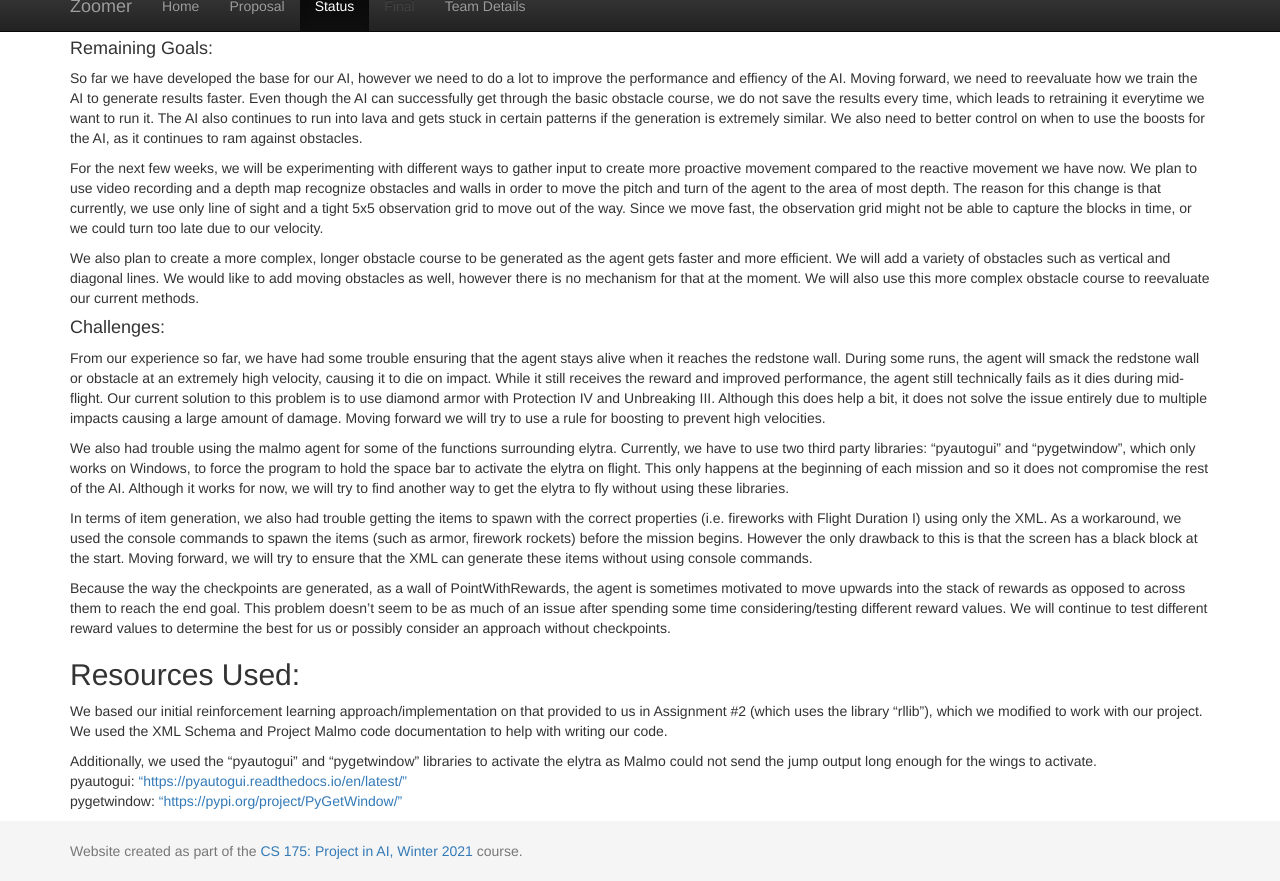
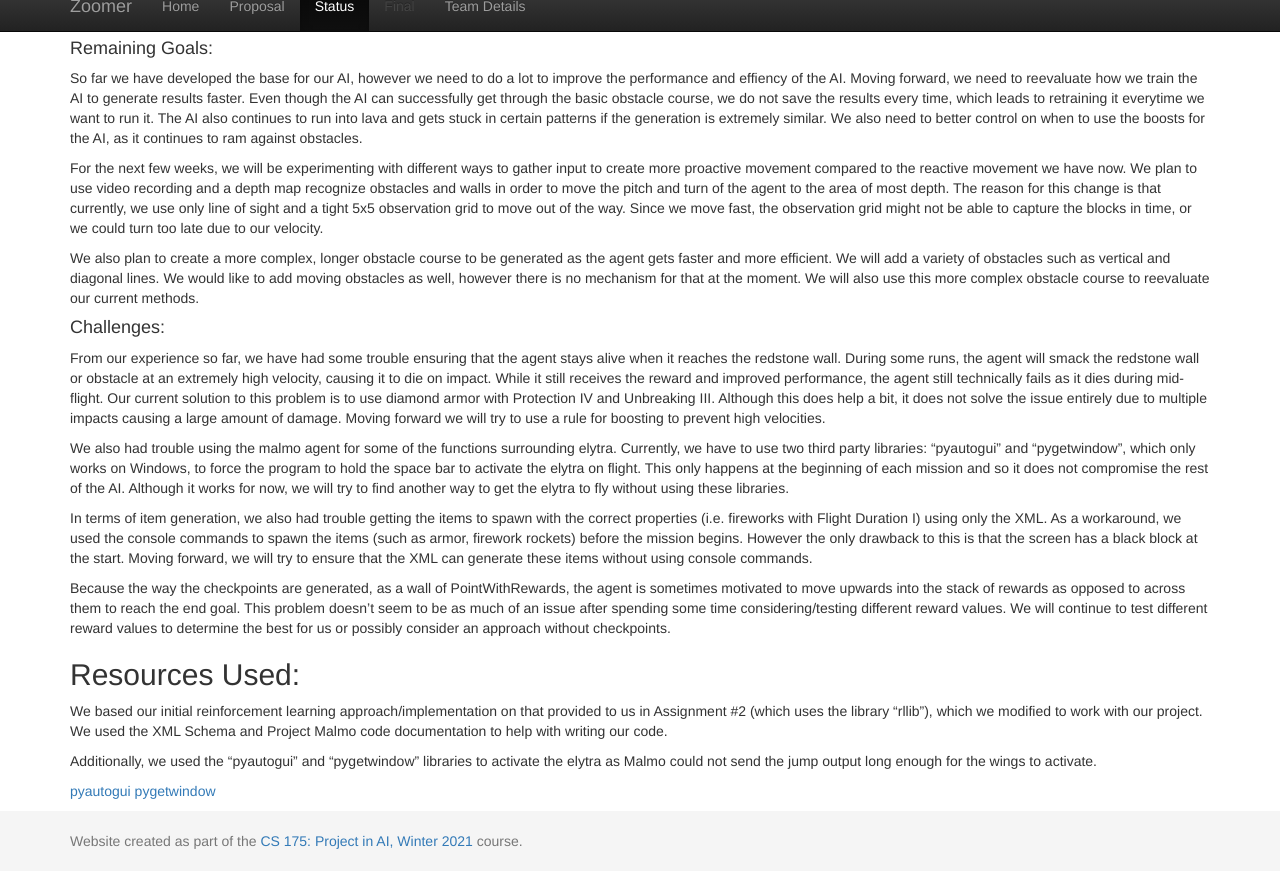
Before and after one commit to Globins/RedstoneEngineer, a Jekyll site: the page built from docs/status.md, in a window 1280 px wide and 900 px high, scrolled down 1917 px, cut to the strip 19-900 px from the top of the window. Built offline with Jekyll 4.4.1, drawn with Linux system fonts in a browser that asks for light colours; some of the changed lines change nothing that is shown.

Commit message:
Update status.md

```diff
--- a/docs/status.md
+++ b/docs/status.md
@@ -51,6 +51,7 @@ Because the way the checkpoints are generated, as a wall of PointWithRewards, th
 <h2>Resources Used:</h2>
 We based our initial reinforcement learning approach/implementation on that provided to us in Assignment #2 (which uses the library “rllib”), which we modified to work with our project. We used the XML Schema and Project Malmo code documentation to help with writing our code.
 
-Additionally, we used the “pyautogui” and “pygetwindow” libraries to activate the elytra as Malmo could not send the jump output long enough for the wings to activate.<br>
-pyautogui: <a href="url">"https://pyautogui.readthedocs.io/en/latest/"</a><br>
-pygetwindow: <a href="url">"https://pypi.org/project/PyGetWindow/"</a>
+Additionally, we used the “pyautogui” and “pygetwindow” libraries to activate the elytra as Malmo could not send the jump output long enough for the wings to activate.
+
+[pyautogui](https://pyautogui.readthedocs.io/en/latest/)
+[pygetwindow](https://pypi.org/project/PyGetWindow/)
```
